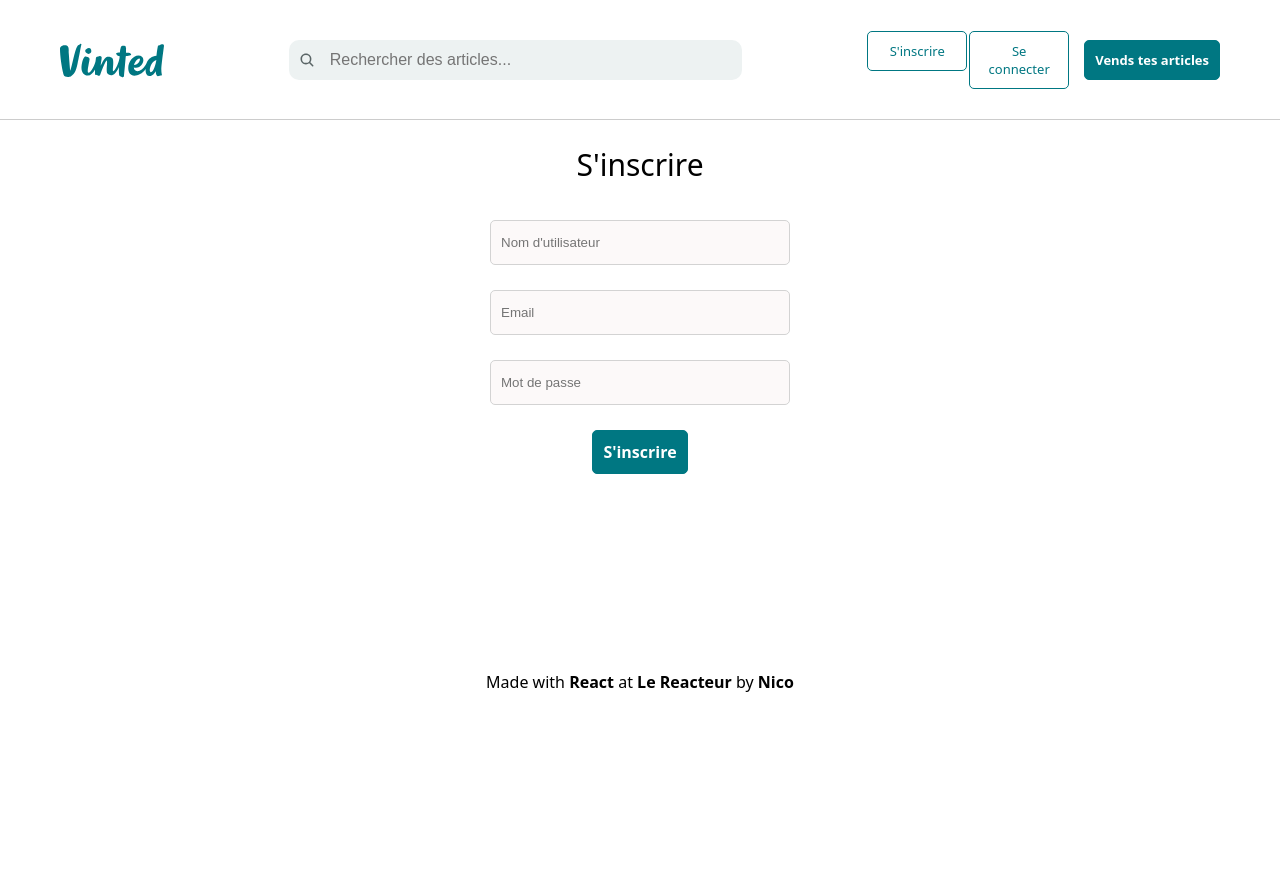
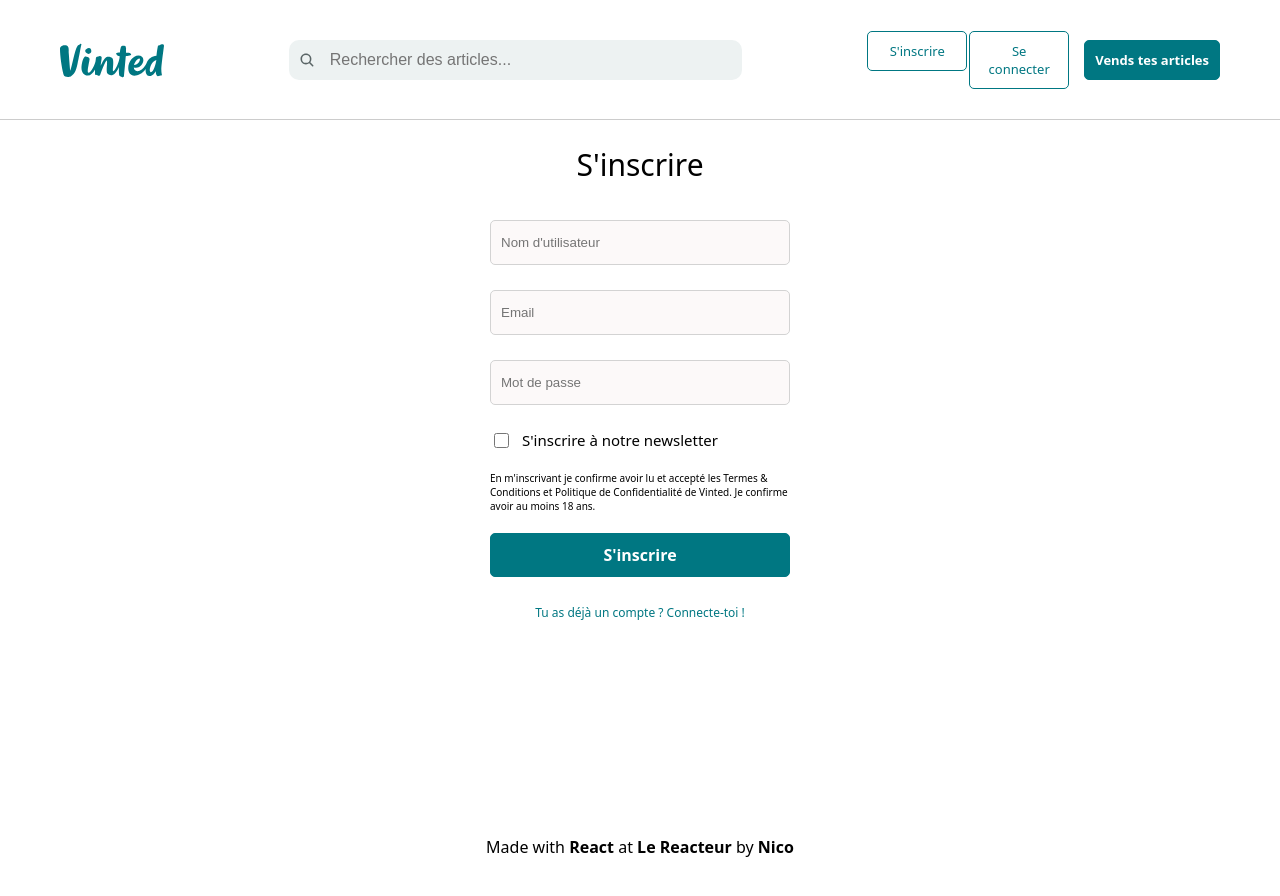
Before and after one commit to NicolasGenevieve/vinted-frontend, a React (Vite) app: page /signup in a window 1280 px wide. Shown: the top 896 px of the page. Built offline with nearby package versions, Linux system fonts and the light colour scheme.

Commit message:
add login and signup action

```diff
--- a/src/App.css
+++ b/src/App.css
@@ -13,3 +13,7 @@ button {
   /*  border: orange 3px solid; */
   padding: 0 20px;
 }
+
+a {
+  text-decoration: none;
+}
--- a/src/App.jsx
+++ b/src/App.jsx
@@ -1,5 +1,7 @@
 import "./App.css";
 import { BrowserRouter as Router, Routes, Route } from "react-router-dom";
+import { useState } from "react";
+import Cookies from "js-cookie";
 
 //Pages :
 import Home from "./pages/Home";
@@ -14,15 +16,32 @@ import Footer from "./components/Footer/Footer.jsx";
 import ScrollToTop from "./components/Tools/ScrollToTop/ScrollToTop.jsx";
 
 function App() {
+  const [token, setToken] = useState(Cookies.get("vinted-token") || null);
+
+  const connexionStatus = (token) => {
+    if (token) {
+      Cookies.set("vinted-token", token, { expires: 14 });
+    } else {
+      Cookies.remove("vinted-token");
+    }
+    setToken(token);
+  };
+
   return (
     <Router>
       <ScrollToTop />
-      <Header />
+      <Header token={token} connexionStatus={connexionStatus} />
       <Routes>
         <Route path="/" element={<Home />} />
         <Route path="/offer/:id" element={<Product />} />
-        <Route path="/signup" element={<Signup />} />
-        <Route path="/login" element={<Login />} />
+        <Route
+          path="/signup"
+          element={<Signup connexionStatus={connexionStatus} />}
+        />
+        <Route
+          path="/login"
+          element={<Login connexionStatus={connexionStatus} />}
+        />
         <Route path="*" element={<All />} />
       </Routes>
       <Footer />
--- a/src/components/Connexion/Connexion.css
+++ b/src/components/Connexion/Connexion.css
@@ -9,3 +9,37 @@
   font-size: 30px;
   margin: 30px 0;
 }
+
+.buttonWrap {
+  width: 300px;
+  display: flex;
+  justify-content: center;
+  /* border: green 3px solid; */
+}
+
+.checkTitle {
+  display: flex;
+  align-items: center;
+  font-size: 15px;
+  gap: 10px;
+  /* border: blue solid 3px;*/
+  width: 100%;
+}
+
+.news {
+  display: flex;
+  line-height: 1.4;
+  font-size: 10px;
+  margin: 10px 0;
+}
+
+.error {
+  color: red;
+  margin-bottom: 15px;
+  /*border: red solid 3px;*/
+}
+
+.account {
+  padding: 20px;
+  color: #007782;
+}
--- a/src/components/Connexion/Input.css
+++ b/src/components/Connexion/Input.css
@@ -21,3 +21,8 @@ form {
 .inputConnect:focus {
   outline: none;
 }
+
+.checkbox {
+  width: 15px;
+  height: 15px;
+}
--- a/src/components/Connexion/Input.jsx
+++ b/src/components/Connexion/Input.jsx
@@ -1,13 +1,15 @@
 import "./Input.css";
 
-const Input = ({ id, type, placeholder, name }) => {
+const Input = ({ id, type, placeholder, name, className, value, onChange }) => {
   return (
     <input
       id={id}
-      className="inputConnect"
+      className={className}
       type={type}
       placeholder={placeholder}
       name={name}
+      value={value}
+      onChange={onChange}
     />
   );
 };
--- a/src/components/Header/Header.css
+++ b/src/components/Header/Header.css
@@ -67,3 +67,8 @@ header {
   display: flex;
   gap: 2px;
 }
+
+.logOut {
+  color: white;
+  font-size: 20px;
+}
--- a/src/components/Header/Header.jsx
+++ b/src/components/Header/Header.jsx
@@ -4,8 +4,9 @@ import { IoSearch } from "react-icons/io5";
 import ButtonGreen from "../Tools/Buttons/ButtonGreen.jsx";
 import ButtonLight from "../Tools/Buttons/ButtonLight.jsx";
 import { Link } from "react-router-dom";
+import { IoIosLogOut } from "react-icons/io";
 
-const Header = () => {
+const Header = ({ token, connexionStatus }) => {
   return (
     <>
       <header>
@@ -22,6 +23,19 @@ const Header = () => {
               ></input>
             </div>
             <div className="action">
+              {token ? (
+                <>
+                  <button
+                    className="buttonRed"
+                    onClick={() => {
+                      connexionStatus(null);
+                    }}
+                  >
+                    <IoIosLogOut className="logOut" />
+                    Se déconnecter
+                  </button>
+                </>
+              ) : (
                 <div className="buttonLightWrap">
                   <Link to="/signup">
                     <ButtonLight title="S'inscrire" />
@@ -30,6 +44,7 @@ const Header = () => {
                     <ButtonLight title="Se connecter" />
                   </Link>
                 </div>
+              )}
 
               <ButtonGreen title="Vends tes articles" size="small" />
             </div>
--- a/src/components/Tools/Buttons/ButtonGreen.css
+++ b/src/components/Tools/Buttons/ButtonGreen.css
@@ -20,8 +20,26 @@
   font-weight: bold;
   padding: 10px;
   border-radius: 5px;
+  width: 100%;
 }
 
 .medium:hover {
   cursor: pointer;
 }
+
+.buttonRed {
+  background-color: rgb(184, 3, 3);
+  border: none;
+  font-size: 13px;
+  color: white;
+  font-weight: bold;
+  padding: 10px;
+  border-radius: 5px;
+  display: flex;
+  align-items: center;
+  gap: 5px;
+}
+
+.buttonRed:hover {
+  cursor: pointer;
+}
--- a/src/pages/Login.jsx
+++ b/src/pages/Login.jsx
@@ -2,21 +2,77 @@ import "../components/Connexion/Connexion.css";
 import Input from "../components/Connexion/Input";
 import "../components/Connexion/Input.css";
 import ButtonGreen from "../components/Tools/Buttons/ButtonGreen";
+import { Link } from "react-router-dom";
+import { useState } from "react";
+import axios from "axios";
+import { useNavigate } from "react-router-dom";
 
-const Login = () => {
+const Login = ({ connexionStatus }) => {
+  const [email, setEmail] = useState("");
+  const [password, setPassword] = useState("");
+  const [error, setError] = useState("");
+
+  const navigate = useNavigate();
+
+  const handleSubmit = async (event) => {
+    event.preventDefault();
+    try {
+      const response = await axios.post(
+        "https://lereacteur-vinted-api.herokuapp.com/user/login",
+        { email: email, password: password }
+      );
+      //console.log(response.data);
+      const token = response.data.token;
+      if (token) {
+        connexionStatus(token);
+        navigate("/");
+      }
+    } catch (error) {
+      console.log(error.response.data.message);
+      if (
+        error.response.data.message === "User not found" ||
+        error.response.data.message === "Unauthorized"
+      ) {
+        setError("Email ou mot de passe incorrect");
+      } else {
+        setError("Une erreur est survenue, veuillez réessayer");
+      }
+    }
+  };
+
   return (
     <div className="connectWrap">
-      <form>
+      <form onSubmit={handleSubmit}>
         <p className="title">Se connecter</p>
 
-        <Input id="email" type="email" placeholder="Email" name="email" />
         <Input
+          className="inputConnect"
+          id="email"
+          type="email"
+          placeholder="Email"
+          name="email"
+          value={email}
+          onChange={(event) => {
+            setEmail(event.target.value);
+          }}
+        />
+        <Input
+          className="inputConnect"
           id="password"
-          type="paswword"
+          type="password"
           placeholder="Mot de passe"
           name="password"
+          value={password}
+          onChange={(event) => {
+            setPassword(event.target.value);
+          }}
         />
+        {error ? <p className="error">{error}</p> : <></>}
         <ButtonGreen title="Se connecter" size="medium" />
+
+        <Link to="/login">
+          <p className="account">Pas encore de compte ? Inscris-toi !</p>
+        </Link>
       </form>
     </div>
   );
--- a/src/pages/Signup.jsx
+++ b/src/pages/Signup.jsx
@@ -2,27 +2,117 @@ import "../components/Connexion/Connexion.css";
 import Input from "../components/Connexion/Input";
 import "../components/Connexion/Input.css";
 import ButtonGreen from "../components/Tools/Buttons/ButtonGreen";
+import { Link, useNavigate } from "react-router-dom";
+import { useState } from "react";
+import axios from "axios";
 
-const Signup = () => {
+const Signup = ({ connexionStatus }) => {
+  const [username, setUsername] = useState("");
+  const [email, setEmail] = useState("");
+  const [password, setPassword] = useState("");
+  const [newsletter, setNewsletter] = useState(false);
+
+  const [error, setError] = useState(null);
+
+  const navigate = useNavigate();
+
+  const handleSubmit = async (event) => {
+    event.preventDefault();
+    try {
+      setError(null);
+      const response = await axios.post(
+        "https://lereacteur-vinted-api.herokuapp.com/user/signup",
+        {
+          email: email,
+          username: username,
+          password: password,
+          newsletter: newsletter,
+        }
+      );
+      console.log("réponse du serveur", response.data);
+
+      const token = response.data.token;
+      if (token) {
+        connexionStatus(token);
+        navigate("/");
+      }
+    } catch (error) {
+      console.log(error);
+      if (error.response.data.message === "Missing parameters") {
+        setError("Veuillez remplir tous les champs");
+      } else if (
+        error.response.data.message === "This email already has an account"
+      ) {
+        setError("Cet email est déjà utilisé");
+      } else {
+        setError("Une erreur est survenue, veuillez réessayer");
+      }
+    }
+  };
+
   return (
     <div className="connectWrap">
-      <form>
+      <form onSubmit={handleSubmit}>
         <p className="title">S'inscrire</p>
         <Input
+          className="inputConnect"
           id="username"
           type="text"
           placeholder="Nom d'utilisateur"
           name="username"
+          value={username}
+          onChange={(event) => {
+            setUsername(event.target.value);
+          }}
         />
 
-        <Input id="email" type="email" placeholder="Email" name="email" />
         <Input
+          className="inputConnect"
+          id="email"
+          type="email"
+          placeholder="Email"
+          name="email"
+          value={email}
+          onChange={(event) => {
+            setEmail(event.target.value);
+          }}
+        />
+        <Input
+          className="inputConnect"
           id="password"
-          type="paswword"
+          type="password"
           placeholder="Mot de passe"
           name="password"
+          value={password}
+          onChange={(event) => {
+            setPassword(event.target.value);
+          }}
         />
-        <ButtonGreen title="S'inscrire" size="medium" />
+        {error ? <p className="error">{error}</p> : <></>}
+        <div className="checkTitle">
+          <Input
+            className="checkbox"
+            id="newsletter"
+            type="checkbox"
+            name="newsletter"
+            checked={newsletter}
+            onChange={(event) => {
+              setNewsletter(event.target.checked);
+            }}
+          />
+          <p>S'inscrire à notre newsletter</p>
+        </div>
+        <p className="news">
+          En m'inscrivant je confirme avoir lu et accepté les Termes &
+          Conditions et Politique de Confidentialité de Vinted. Je confirme
+          avoir au moins 18 ans.
+        </p>
+        <div className="buttonWrap">
+          <ButtonGreen title="S'inscrire" size="medium" />
+        </div>
+        <Link to="/login">
+          <p className="account">Tu as déjà un compte ? Connecte-toi !</p>
+        </Link>
       </form>
     </div>
   );
```
Lines whose indentation alone changed are shown as unchanged.
